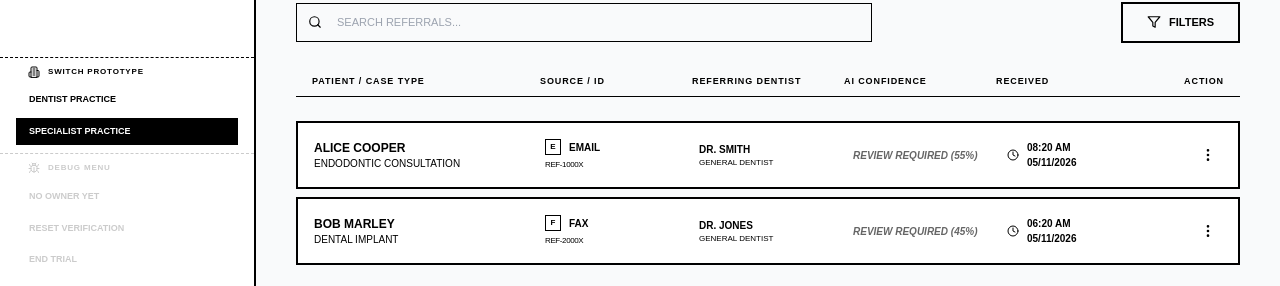
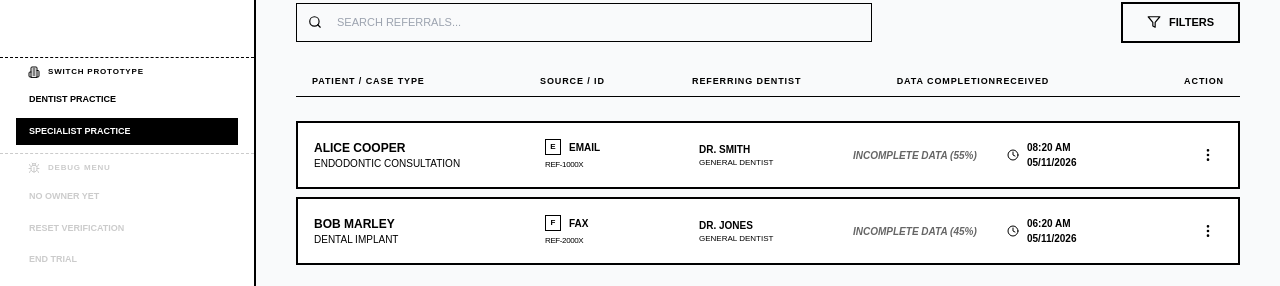
Before and after one commit to anton-g-kulikov/drtalk, a Next.js app: page /referrals in a window 1280 px wide. Shown: the part 388-674 px from the top of the page. Built offline with nearby package versions, Linux system fonts and the light colour scheme; no server answers; the database is empty.

Commit message:
refactor: replace AI and confidence terminology with data completion focused language

```diff
--- a/src/app/dashboard/page.tsx
+++ b/src/app/dashboard/page.tsx
@@ -135,8 +135,8 @@ export default function DashboardPage() {
 
               <div className="space-y-3">
                 {[
-                  { id: '2', patient: 'Bob Marley', reason: 'Low Confidence (45%)', type: 'Extraction' },
-                  { id: '5', patient: 'Eve Online', reason: 'Low Confidence (30%)', type: 'Periodontal' },
+                  { id: '2', patient: 'Bob Marley', reason: 'Incomplete Data (45%)', type: 'Extraction' },
+                  { id: '5', patient: 'Eve Online', reason: 'Incomplete Data (30%)', type: 'Periodontal' },
                   { id: '1', patient: 'Charlie Brown', reason: 'Missing Attachment', type: 'Endodontic' },
                 ].map((item, i) => (
                   <div
--- a/src/app/dashboard/referral/[id]/ReferralDetailClient.tsx
+++ b/src/app/dashboard/referral/[id]/ReferralDetailClient.tsx
@@ -23,7 +23,7 @@ export default function ReferralDetailClient() {
     patientName: 'Alice Cooper',
     type: 'Endodontic Consultation',
     source: 'Email',
-    confidence: 55,
+    completion: 55,
     receivedAt: '08:20 AM\n05/11/2026',
     dentist: 'Dr. Smith'
   };
@@ -88,12 +88,12 @@ export default function ReferralDetailClient() {
           {/* Main Info */}
           <div className="flex-1 p-10 space-y-10 border-r-2 border-black">
 
-            {/* AI Warning Banner */}
-            {referral.confidence < 60 && currentStatus === 'Received' && (
+            {/* Data Warning Banner */}
+            {referral.completion < 60 && currentStatus === 'Received' && (
               <div className="wireframe-card border-black bg-zinc-50 p-6 flex gap-5 items-start">
                 <AlertTriangle className="text-black shrink-0" size={28} />
                 <div className="flex-1">
-                  <p className="text-[11px] font-black uppercase text-black tracking-tighter">Low Confidence Data Extraction</p>
+                  <p className="text-[11px] font-black uppercase text-black tracking-tighter">Incomplete Data Extraction</p>
                   <p className="text-[10px] uppercase leading-relaxed mt-1 font-medium">
                     Please verify all information before processing. Manual review required for clinical accuracy.
                   </p>
@@ -180,7 +180,7 @@ export default function ReferralDetailClient() {
                   <p className="text-[8px] text-muted-foreground uppercase whitespace-pre-line text-right">08:20 AM{"\n"}05/11/2026</p>
                 </div>
                 <div className="wireframe-card p-3 text-[10px] uppercase leading-tight bg-white shadow-sm">
-                  Referral received from <span className="font-black underline">Alice Cooper</span> and auto-extracted via AI Pipeline.
+                  Referral received from <span className="font-black underline">Alice Cooper</span> and auto-extracted via Digital Intake Pipeline.
                 </div>
               </div>
 
--- a/src/app/referrals/[id]/ReferralDetailClient.tsx
+++ b/src/app/referrals/[id]/ReferralDetailClient.tsx
@@ -32,7 +32,7 @@ export default function ReferralDetailClient() {
     patientName: 'Alice Cooper',
     type: 'Endodontic Consultation',
     source: 'Email',
-    confidence: 55,
+    completion: 55,
     status: 'Received',
     receivedAt: '08:20 AM\n05/11/2026',
     dentist: 'Dr. Smith'
@@ -64,12 +64,12 @@ export default function ReferralDetailClient() {
           {/* Main Info */}
           <div className="flex-1 p-6 sm:p-10 space-y-10 border-b-2 md:border-b-0 md:border-r-2 border-black">
 
-            {/* AI Warning Banner */}
-            {referral.confidence < 60 && (
+            {/* Data Warning Banner */}
+            {referral.completion < 60 && (
               <div className="wireframe-card border-black bg-zinc-50 p-6 flex gap-5 items-start">
                 <AlertTriangle className="text-black shrink-0" size={28} />
                 <div className="flex-1">
-                  <p className="text-[11px] font-black uppercase text-black tracking-tighter">Low Confidence Data Extraction</p>
+                  <p className="text-[11px] font-black uppercase text-black tracking-tighter">Incomplete Data Extraction</p>
                   <p className="text-[10px] uppercase leading-relaxed mt-1 font-medium">
                     Please verify all information before processing. Manual review required for clinical accuracy.
                   </p>
@@ -159,7 +159,7 @@ export default function ReferralDetailClient() {
                   <p className="text-[8px] text-muted-foreground uppercase whitespace-pre-line text-right">08:20 AM{"\n"}05/11/2026</p>
                 </div>
                 <div className="wireframe-card p-3 text-[10px] uppercase leading-tight bg-white shadow-sm">
-                  Referral received from <span className="font-black underline">Alice Cooper</span> and auto-extracted via AI Pipeline.
+                  Referral received from <span className="font-black underline">Alice Cooper</span> and auto-extracted via Digital Intake Pipeline.
                 </div>
               </div>
               <div className="space-y-2">
--- a/src/app/referrals/page.tsx
+++ b/src/app/referrals/page.tsx
@@ -13,7 +13,7 @@ interface Referral {
   patientName: string;
   type: string;
   source: 'Email' | 'Fax' | 'Web' | 'App';
-  confidence: number;
+  completion: number;
   status: ReferralStatus;
   receivedAt: string;
   dentist: string;
@@ -21,11 +21,11 @@ interface Referral {
 }
 
 const mockReferrals: Referral[] = [
-  { id: '1', patientName: 'Alice Cooper', type: 'Endodontic Consultation', source: 'Email', confidence: 55, status: 'Received', receivedAt: '08:20 AM\n05/11/2026', dentist: 'Dr. Smith', specialist: 'Valley Endodontics' },
-  { id: '2', patientName: 'Bob Marley', type: 'Dental Implant', source: 'Fax', confidence: 45, status: 'Received', receivedAt: '06:20 AM\n05/11/2026', dentist: 'Dr. Jones', specialist: 'Downtown Oral Surgery' },
-  { id: '3', patientName: 'Charlie Brown', type: 'Emergency Extraction', source: 'App', confidence: 100, status: 'Working on', receivedAt: '10:20 AM\n05/10/2026', dentist: 'Dr. Miller', specialist: 'Metro Orthodontics' },
-  { id: '4', patientName: 'David Bowie', type: 'Invisalign Eval', source: 'Web', confidence: 88, status: 'Processed', receivedAt: '10:20 AM\n05/09/2026', dentist: 'Dr. White', specialist: 'Arizona Periodontics' },
-  { id: '5', patientName: 'Eve Online', type: 'Periodontal Surgery', source: 'Email', confidence: 30, status: 'Working on', receivedAt: '09:20 AM\n05/11/2026', dentist: 'Dr. Black', specialist: 'Valley Endodontics' },
+  { id: '1', patientName: 'Alice Cooper', type: 'Endodontic Consultation', source: 'Email', completion: 55, status: 'Received', receivedAt: '08:20 AM\n05/11/2026', dentist: 'Dr. Smith', specialist: 'Valley Endodontics' },
+  { id: '2', patientName: 'Bob Marley', type: 'Dental Implant', source: 'Fax', completion: 45, status: 'Received', receivedAt: '06:20 AM\n05/11/2026', dentist: 'Dr. Jones', specialist: 'Downtown Oral Surgery' },
+  { id: '3', patientName: 'Charlie Brown', type: 'Emergency Extraction', source: 'App', completion: 100, status: 'Working on', receivedAt: '10:20 AM\n05/10/2026', dentist: 'Dr. Miller', specialist: 'Metro Orthodontics' },
+  { id: '4', patientName: 'David Bowie', type: 'Invisalign Eval', source: 'Web', completion: 88, status: 'Processed', receivedAt: '10:20 AM\n05/09/2026', dentist: 'Dr. White', specialist: 'Arizona Periodontics' },
+  { id: '5', patientName: 'Eve Online', type: 'Periodontal Surgery', source: 'Email', completion: 30, status: 'Working on', receivedAt: '09:20 AM\n05/11/2026', dentist: 'Dr. Black', specialist: 'Valley Endodontics' },
 ];
 
 import { useVerification } from '@/components/VerificationContext';
@@ -93,16 +93,16 @@ export default function ReferralsPage() {
      r.type.toLowerCase().includes(searchQuery.toLowerCase()))
   );
 
-  const getConfidenceColor = (score: number) => {
+  const getCompletionColor = (score: number) => {
     if (score >= 90) return 'text-black';
     if (score >= 60) return 'text-gray-500';
     return 'text-black font-black italic opacity-60';
   };
 
-  const getConfidenceLabel = (score: number) => {
-    if (score >= 90) return 'High';
-    if (score >= 60) return 'Medium';
-    return 'Review Required';
+  const getCompletionLabel = (score: number) => {
+    if (score >= 90) return 'Verified';
+    if (score >= 60) return 'Partial Data';
+    return 'Incomplete Data';
   };
 
   return (
@@ -208,7 +208,7 @@ export default function ReferralsPage() {
               <div className={isDentist ? "col-span-4" : "col-span-3"}>Patient / Case Type</div>
               <div className="col-span-2">Source / ID</div>
               <div className={isDentist ? "col-span-3" : "col-span-2"}>{isDentist ? 'Specialist Practice' : 'Referring Dentist'}</div>
-              {!isDentist && <div className="col-span-2">AI Confidence</div>}
+              {!isDentist && <div className="col-span-2 text-right">Data Completion</div>}
               <div className="col-span-2">{isDentist ? 'Last Update' : 'Received'}</div>
               <div className="col-span-1 text-right">Action</div>
             </div>
@@ -243,8 +243,8 @@ export default function ReferralsPage() {
                       {!isDentist && (
                         <div className="col-span-2">
                           <div className="flex items-center gap-2">
-                            <div className={`text-[10px] uppercase font-bold ${getConfidenceColor(referral.confidence)}`}>
-                              {getConfidenceLabel(referral.confidence)} ({referral.confidence}%)
+                            <div className={`text-[10px] uppercase font-bold ${getCompletionColor(referral.completion)}`}>
+                              {getCompletionLabel(referral.completion)} ({referral.completion}%)
                             </div>
                           </div>
                         </div>
--- a/src/components/ReferralDetail.tsx
+++ b/src/components/ReferralDetail.tsx
@@ -59,14 +59,14 @@ export const ReferralDetail = ({ referral, onClose }: ReferralDetailProps) => {
           {/* Main Info Column */}
           <div className="flex-1 overflow-y-auto p-8 space-y-8 border-r-2 border-black">
 
-            {/* AI Warning Banner */}
-            {referral.confidence < 60 && (
+            {/* Data Warning Banner */}
+            {referral.completion < 60 && (
               <div className="wireframe-card border-black bg-zinc-50 p-4 flex gap-4 items-start">
                 <AlertTriangle className="text-black shrink-0" size={24} />
                 <div className="flex-1">
-                  <p className="text-[10px] font-black uppercase text-black tracking-tighter">Low Confidence Data Extraction</p>
+                  <p className="text-[10px] font-black uppercase text-black tracking-tighter">Incomplete Data Extraction</p>
                   <p className="text-[10px] uppercase leading-relaxed mt-1">
-                    Some fields were extracted from a {referral.source} with low confidence. Please verify all information before processing.
+                    Some clinical data is missing or partial. Please verify all information before processing.
                   </p>
                   <button
                     onClick={() => setIsEditorMode(true)}
```
